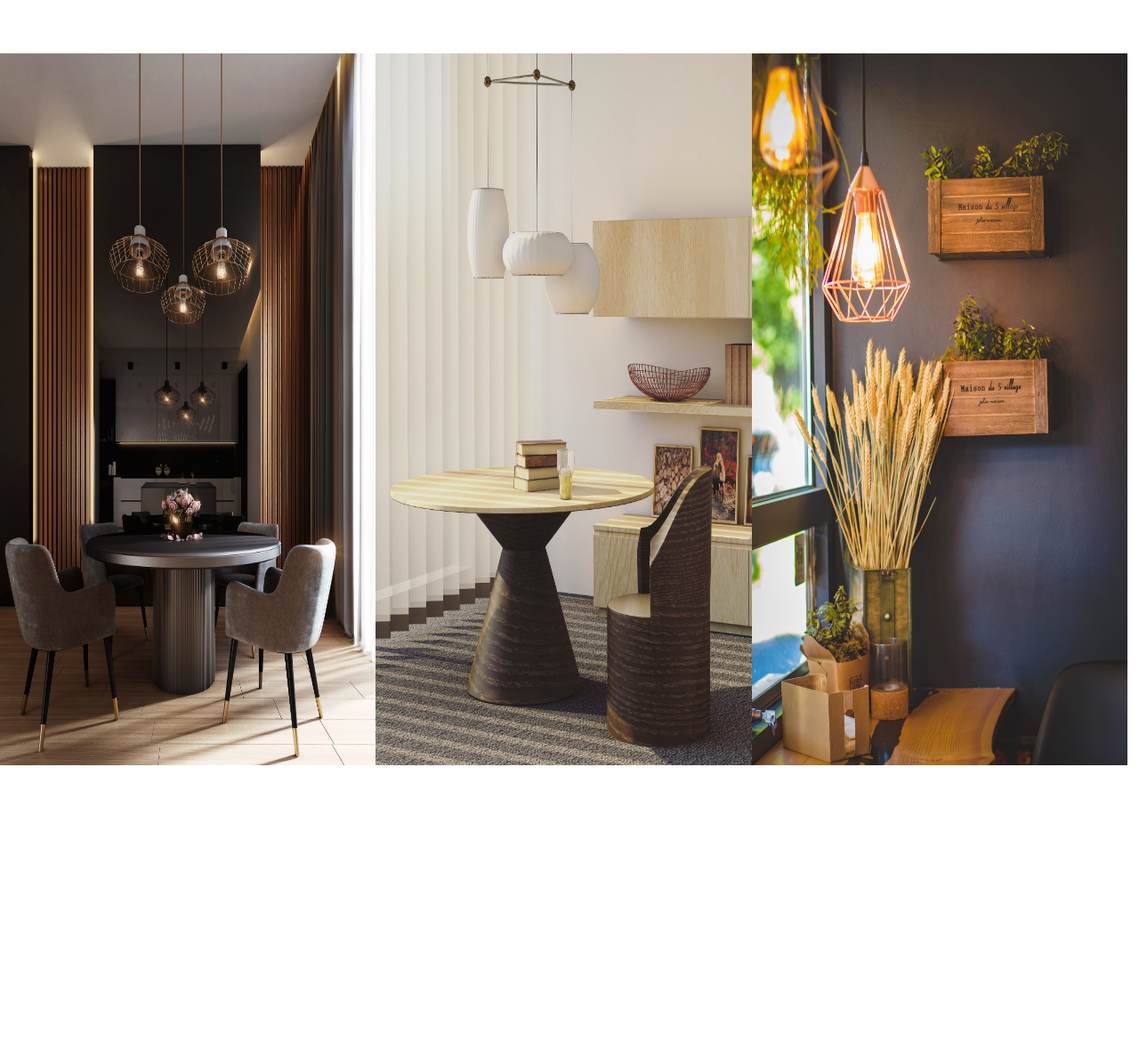
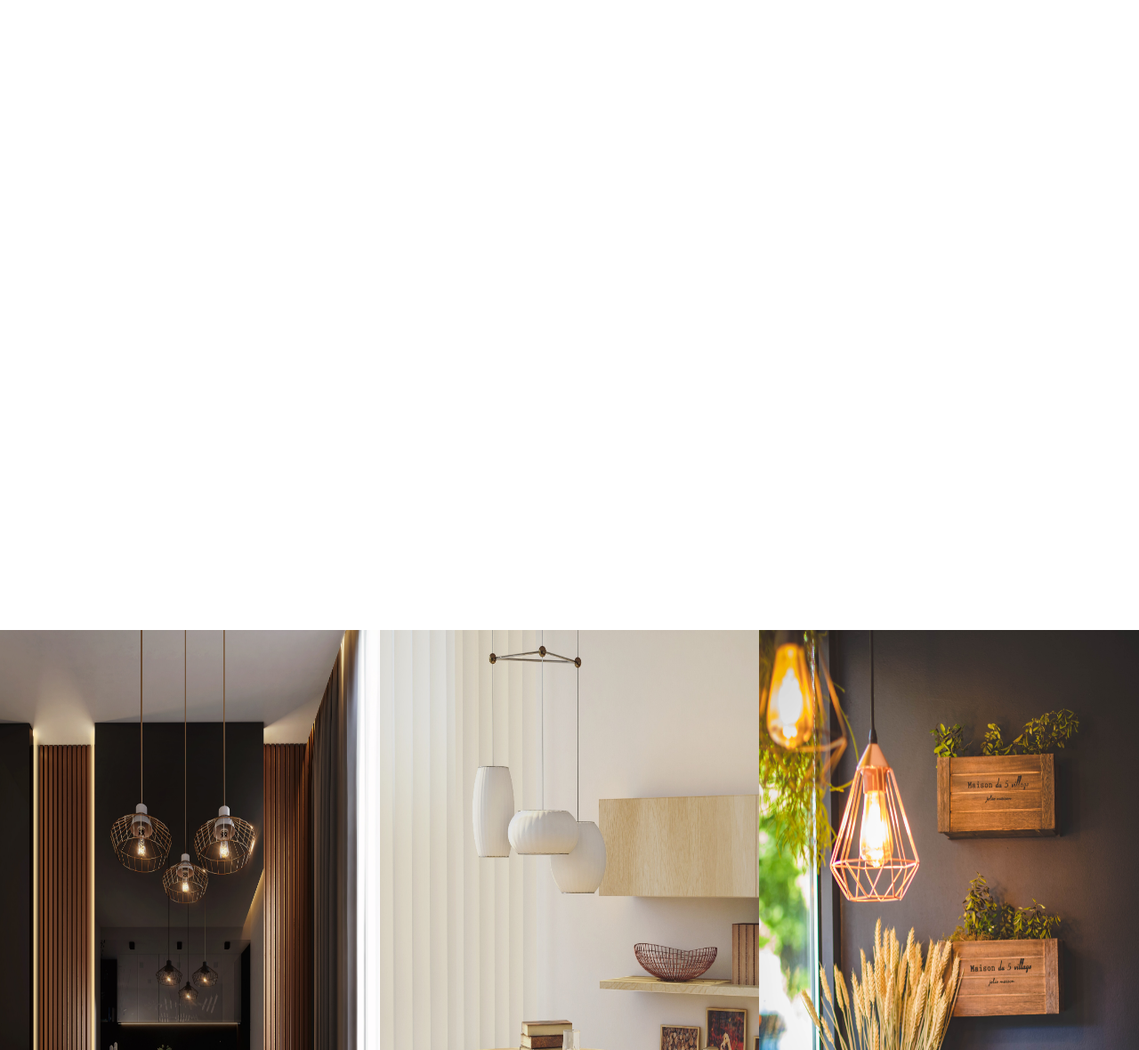
Before and after one commit to Scythektk/alter-ego-clone, a React (Create React App) app: page / in a window 1280 px wide. Shown: the part 740-1920 px from the top of the page at 89% size. Before the commit the page ends 1604 px from the top, so only its background shows below. Built offline with nearby package versions, Linux system fonts and the light colour scheme; a web font is replaced by a local one.

Commit message:
header transparency as a function of scroll

```diff
--- a/src/App.js
+++ b/src/App.js
@@ -4,6 +4,35 @@ import medhatAyad from './assets/medhatAyad.jpg';
 import valeriaBoltneva from './assets/valeriaBoltneva.jpg';
 
 function App() {
+    var vidContainer = document.querySelector('.video-container');
+
+    function fadeOutOnScroll(element) {
+        var heading = document.querySelector('.heading');
+
+        if (!element) {
+            return;
+        }
+
+        var scrollTop = document.documentElement.scrollTop;
+
+        var opacity = 0.8;
+
+        opacity = 0.8 - scrollTop / 275;
+
+        if (opacity >= 0) {
+            heading.style.opacity = opacity;
+        }
+        if (opacity < 0) {
+            heading.style.opacity = 0;
+        }
+    }
+
+    function scrollHandler() {
+        fadeOutOnScroll(vidContainer);
+    }
+
+    window.addEventListener('scroll', scrollHandler);
+
     return (
         <div className="App">
             <div className="video-container">
@@ -60,6 +89,7 @@ function App() {
                     ></img>
                 </div>
             </div>
+            <div>hello </div>
         </div>
     );
 }
--- a/src/index.css
+++ b/src/index.css
@@ -1,4 +1,21 @@
 html,
 body {
     margin: 0;
+    -webkit-user-select: none; /* Safari */
+    -moz-user-select: none; /* Firefox */
+    -ms-user-select: none; /* IE10+/Edge */
+    user-select: none; /* Standard */
+    scroll-snap-type: mandatory;
+    scroll-snap-points-y: repeat(100vh);
+    scroll-snap-type: y mandatory;
 }
+
+html::-webkit-scrollbar {
+    display: none;
+}
+
+/* Hide scrollbar for IE, Edge and Firefox */
+html {
+    -ms-overflow-style: none; /* IE and Edge */
+    scrollbar-width: none; /* Firefox */
+}
--- a/src/styles/header.css
+++ b/src/styles/header.css
@@ -1,8 +1,8 @@
 .heading {
-    position: absolute;
+    position: absolute; /* formerly absolute */
     display: flex;
     gap: 12vw;
-    color: rgba(255, 255, 255, 0.584);
+    color: rgba(255, 255, 255, 0.8);
     width: auto;
     text-align: justify;
     align-self: center;
@@ -11,6 +11,14 @@
     font-family: 'BioRhyme', serif;
     font-weight: 200;
     padding: -1;
+}
+
+.heading_black {
+    color: rgba(0, 0, 0, 0.584);
+}
+
+.heading_white {
+    color: rgba(255, 255, 255, 0.584);
 }
 
 #alter {
--- a/src/styles/scrollImg.css
+++ b/src/styles/scrollImg.css
@@ -1,8 +1,13 @@
 .img-flex-container {
     display: flex;
+    overflow: hidden;
+    scroll-snap-type: y proximity;
+    padding-top: 80vh;
+    padding-bottom: 50px;
 }
 
 .flexxed-img {
-    width: 33vw;
-    height: 100vh;
+    width: 33.33vw;
+    height: 101vh;
+    overflow: hidden;
 }
--- a/src/styles/video.css
+++ b/src/styles/video.css
@@ -2,15 +2,15 @@
 
 .video-container {
     position: relative;
-    height: 100vh;
+    height: 101vh;
     width: 100vw;
     overflow-x: hidden;
     display: flex;
     align-items: flex-start;
-    -webkit-user-select: none; /* Safari */
-    -moz-user-select: none; /* Firefox */
-    -ms-user-select: none; /* IE10+/Edge */
-    user-select: none; /* Standard */
+    /* ---**--- */
+    scroll-snap-type: mandatory;
+    scroll-snap-points-y: repeat(100vh);
+    scroll-snap-type: y mandatory;
 }
 
 .video-container video {
```
